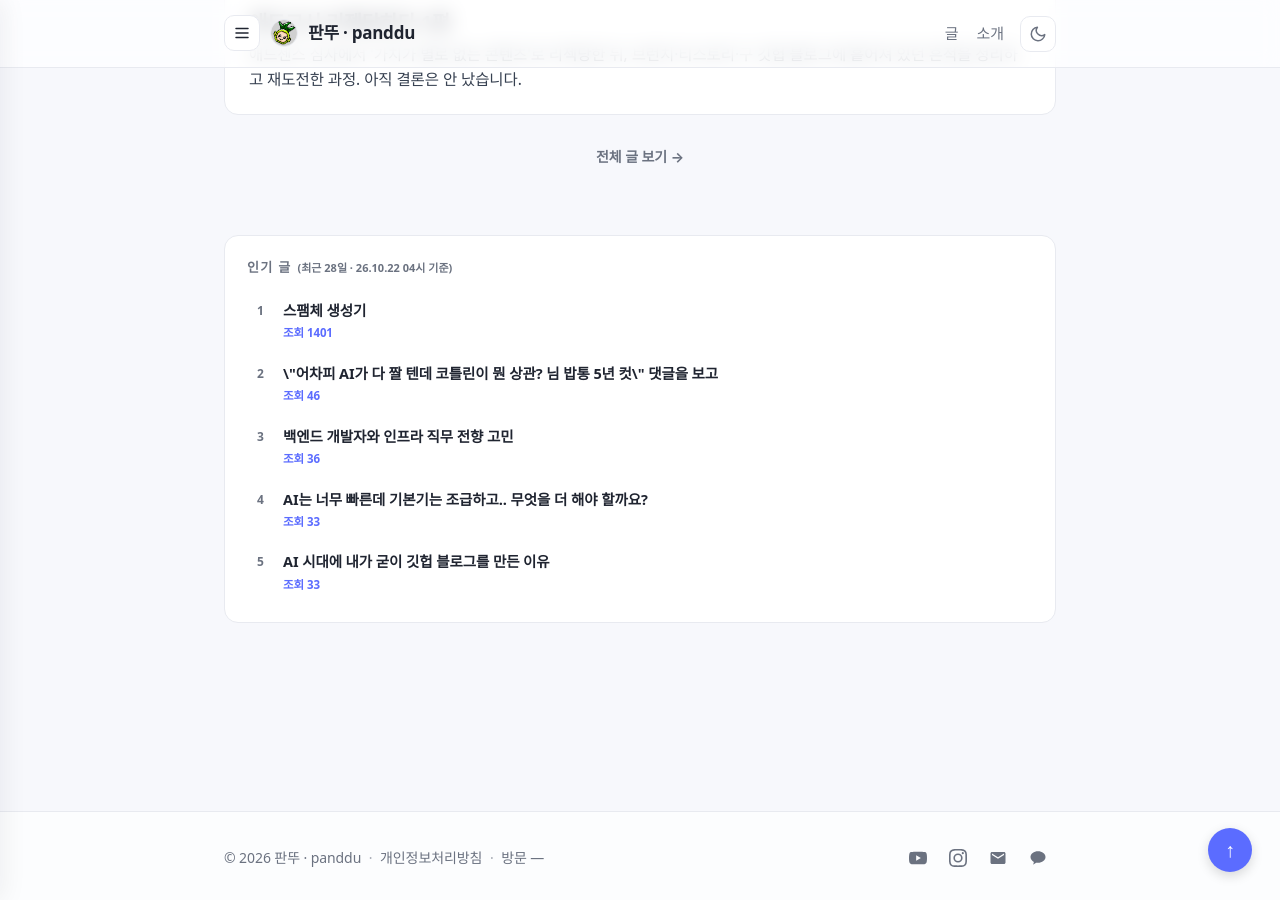
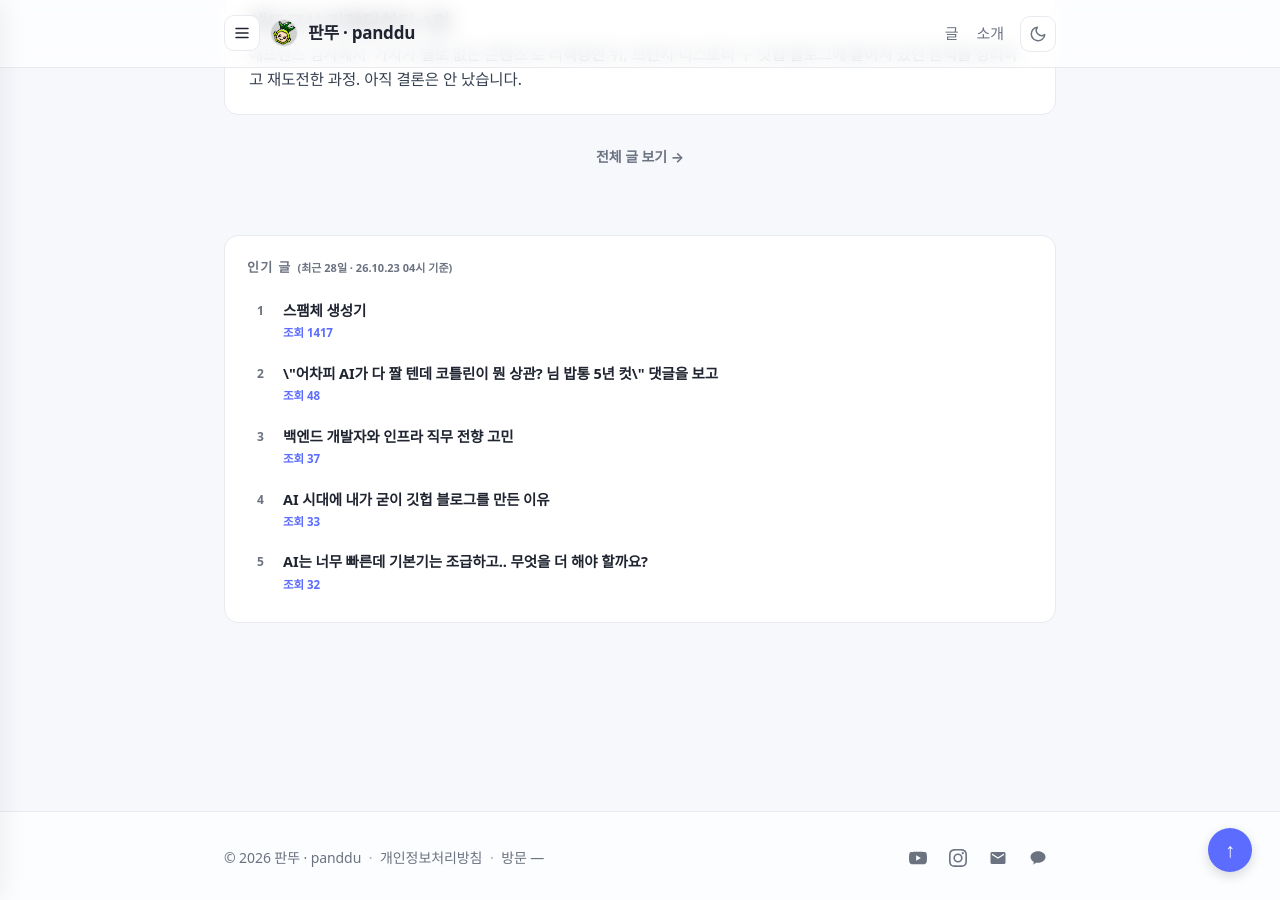
Before and after one commit to panddu/panddu.github.io, a Jekyll site: the page built from index.html, in a window 1280 px wide and 900 px high, scrolled down 2017 px. Built offline with Jekyll 4.4.1, drawn with Linux system fonts in a browser that asks for light colours; some web fonts are replaced.

Commit message:
chore: update popular posts

```diff
--- a/_data/popular_posts.json
+++ b/_data/popular_posts.json
@@ -1,31 +1,31 @@
 {
-  "generated_at": "2026-10-22T04:06:23+09:00",
+  "generated_at": "2026-10-23T04:02:52+09:00",
   "period_days": 28,
   "posts": [
     {
       "title": "스팸체 생성기",
       "url": "/posts/2019/04/spammaker/",
-      "views": 1401
+      "views": 1417
     },
     {
       "title": "\\\"어차피 AI가 다 짤 텐데 코틀린이 뭔 상관? 님 밥통 5년 컷\\\" 댓글을 보고",
       "url": "/posts/2026/09/ai-coding-language-and-developer-future/",
-      "views": 46
+      "views": 48
     },
     {
       "title": "백엔드 개발자와 인프라 직무 전향 고민",
       "url": "/posts/2026/08/backend-and-infra-counsel/",
-      "views": 36
-    },
-    {
-      "title": "AI는 너무 빠른데 기본기는 조급하고.. 무엇을 더 해야 할까요?",
-      "url": "/posts/2026/08/ai-and-basic-skills/",
-      "views": 33
+      "views": 37
     },
     {
       "title": "AI 시대에 내가 굳이 깃헙 블로그를 만든 이유",
       "url": "/posts/2026/08/why-i-made-github-blog/",
       "views": 33
+    },
+    {
+      "title": "AI는 너무 빠른데 기본기는 조급하고.. 무엇을 더 해야 할까요?",
+      "url": "/posts/2026/08/ai-and-basic-skills/",
+      "views": 32
     }
   ]
 }
```
